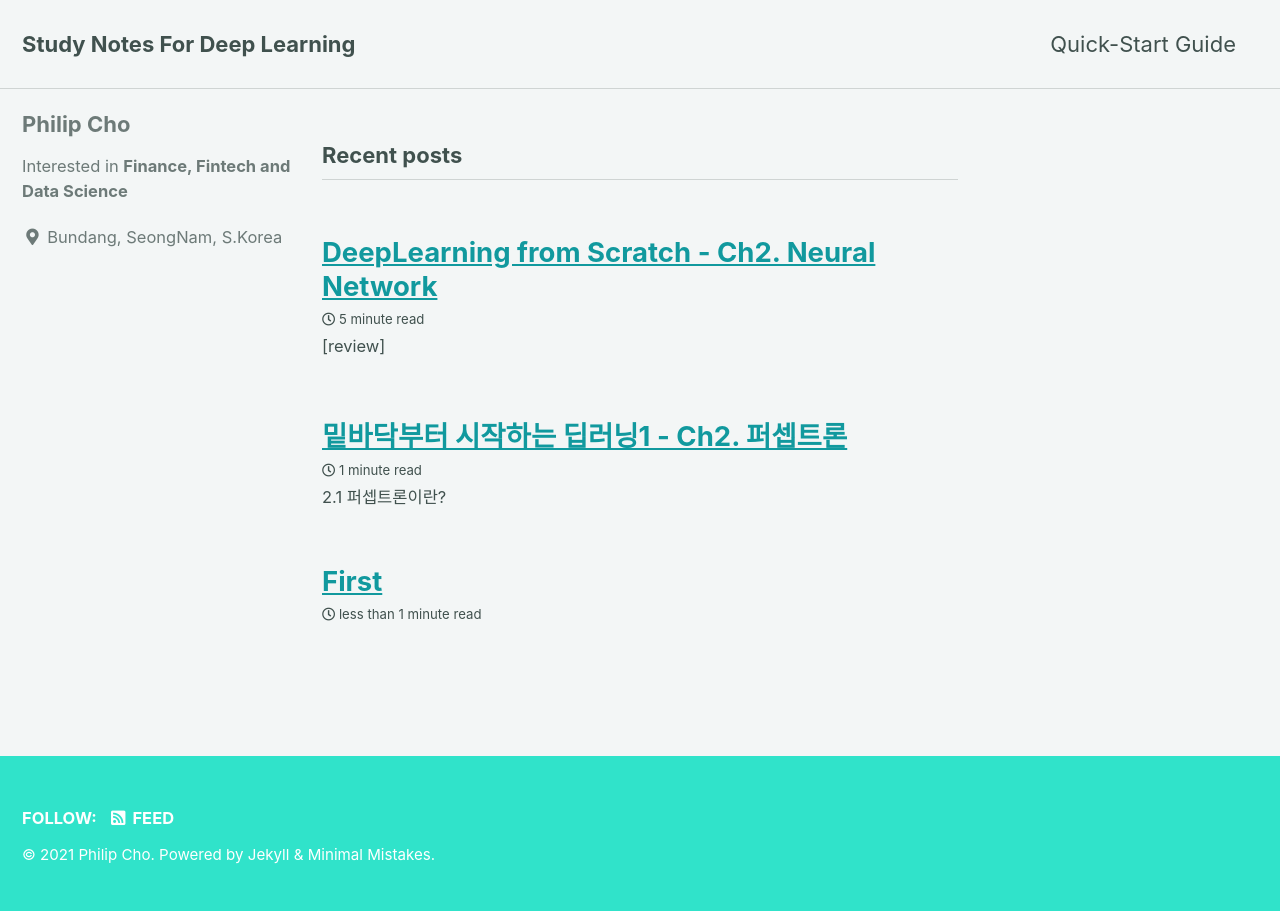
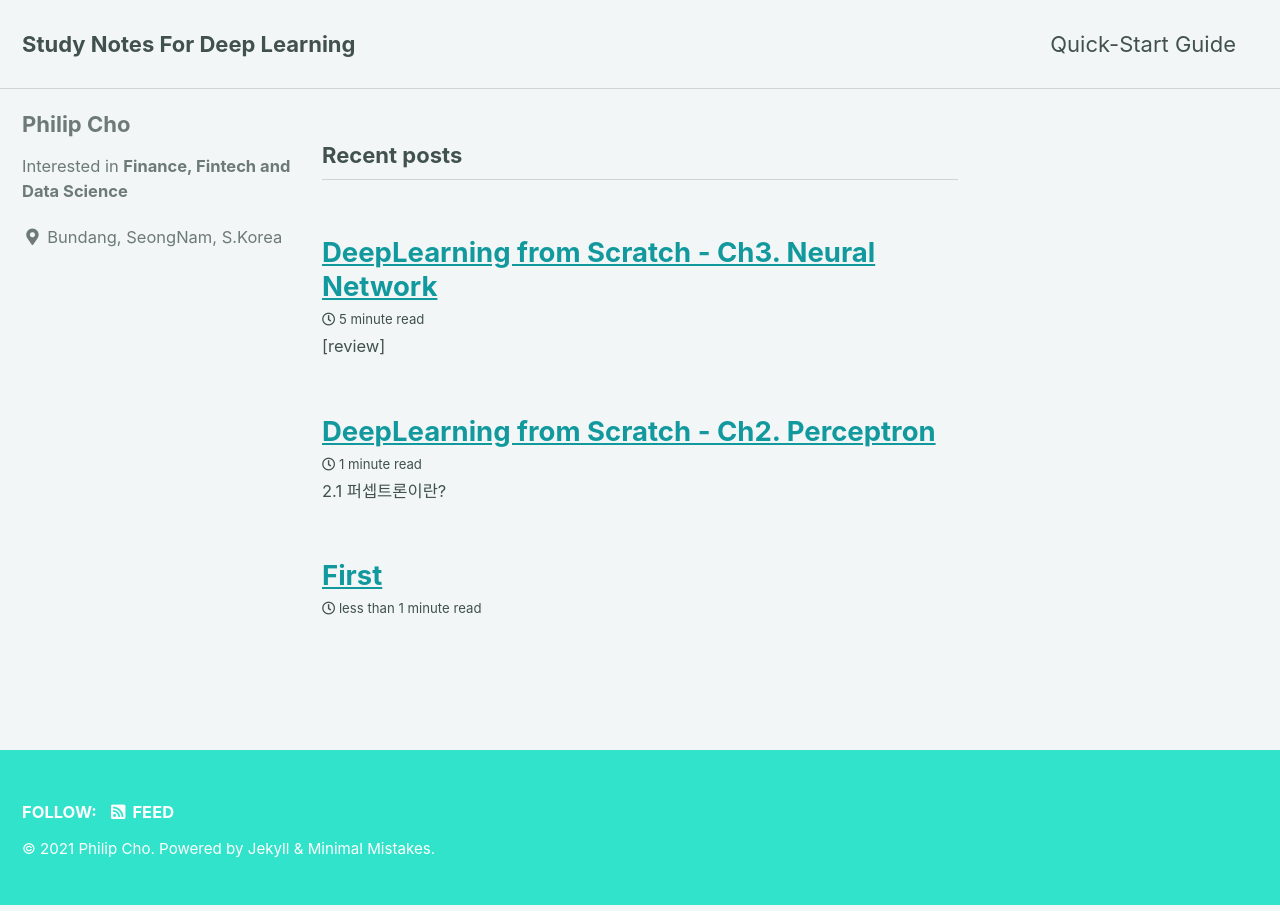
Before and after one commit to Philip-Cho/Philip-Cho.github.io, a Jekyll site: the page built from index.html, in a window 1280 px wide. Built offline with Jekyll 4.4.1, drawn with Linux system fonts in a browser that asks for light colours; cached includes are drawn as plain includes; the list of posts is cut into pages by our own code.

Commit message:
change title

```diff
--- a/_posts/2021-11-08-perceptron.md
+++ b/_posts/2021-11-08-perceptron.md
@@ -2,7 +2,7 @@
 
 layout: single
 
-title: "밑바닥부터 시작하는 딥러닝1 - Ch2. 퍼셉트론"
+title: "DeepLearning from Scratch - Ch2. Perceptron"
 
 description: "퍼셉트론의 기본 개념과 하나의 퍼셉트론으로 XOR 게이트를 풀 수 없는 이유에 대해 설명합니다"
 
--- a/_posts/2021-11-13-neural.md
+++ b/_posts/2021-11-13-neural.md
@@ -2,7 +2,7 @@
 
 layout: single
 
-title: "DeepLearning from Scratch - Ch2. Neural Network"
+title: "DeepLearning from Scratch - Ch3. Neural Network"
 
 use_math: true
 
```
